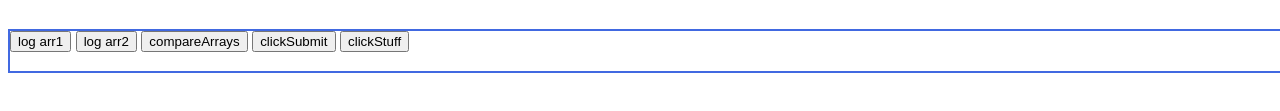
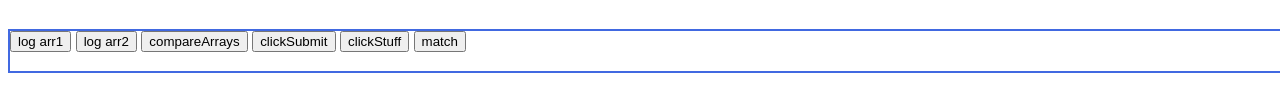
Before and after one commit to JamesPrenticez/autoOrders, a plain HTML site: page index.html in a window 1280 px wide. Shown: the part 567-678 px from the top of the page. Drawn offline with Linux system fonts and the light colour scheme.

```diff
--- a/index.html
+++ b/index.html
@@ -36,6 +36,7 @@
         <button id="test" onclick="compareArrays()">compareArrays</button>
         <button id="test" onclick="clickSubmit()">clickSubmit</button>
         <button id="test" onclick="clickStuff()">clickStuff</button>
+        <button id="test" onclick="match(arr2)">match</button>
     </div>
 
 
```
Also changed, not shown: greaseMonkey.js (added).
